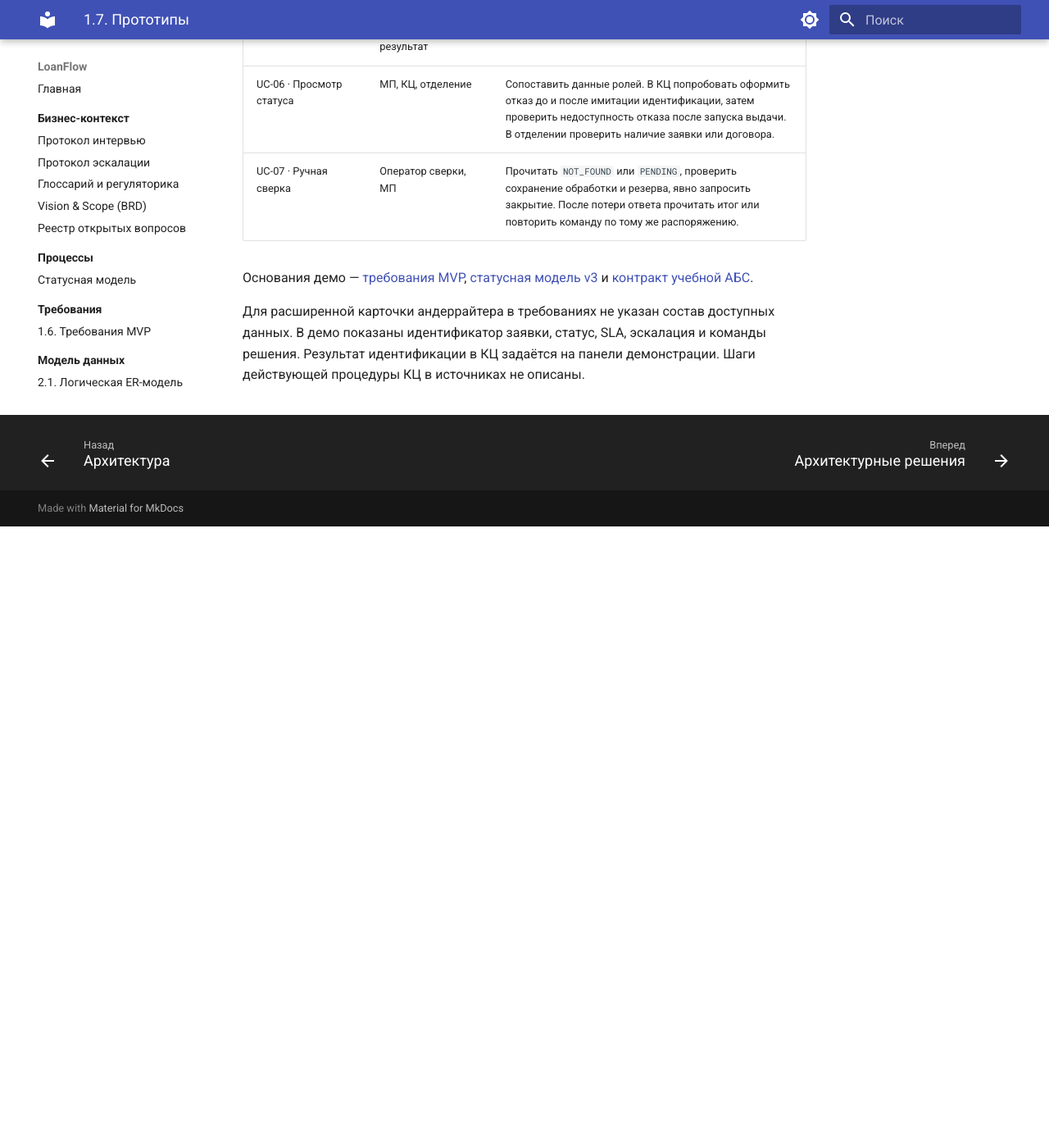
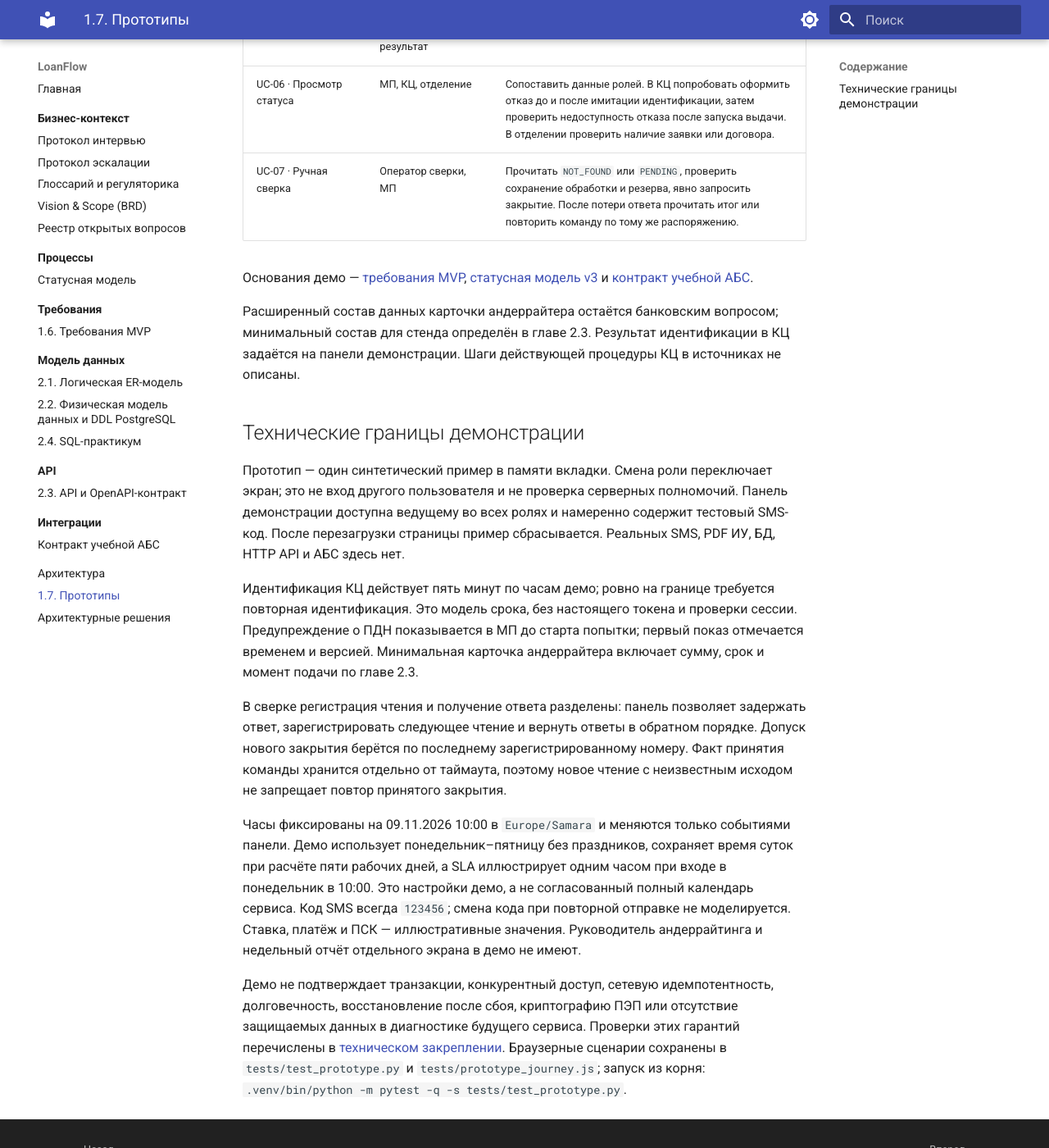
Before and after one commit to denis11134/loanflow, an MkDocs documentation site: the page built from docs/08-prototypes/index.md, in a window 1280 px wide and 1400 px high, scrolled down 758 px. Shown: the whole window at 82% size. Built offline with MkDocs 1.6.1 and Material for MkDocs 9.7.7, drawn with Linux system fonts in a browser that asks for light colours.

Commit message:
fix: согласовать действия КЦ, ПЭП и сверки в демо

```diff
--- a/docs/08-prototypes/index.md
+++ b/docs/08-prototypes/index.md
@@ -16,4 +16,34 @@
 
 Основания демо — [требования MVP](../03-requirements/1.6-mvp-requirements.md), [статусная модель v3](../02-processes/1.5-status-model.md) и [контракт учебной АБС](../06-integrations/abs-contract.md).
 
-Для расширенной карточки андеррайтера в требованиях не указан состав доступных данных. В демо показаны идентификатор заявки, статус, SLA, эскалация и команды решения. Результат идентификации в КЦ задаётся на панели демонстрации. Шаги действующей процедуры КЦ в источниках не описаны.
+Расширенный состав данных карточки андеррайтера остаётся банковским вопросом; минимальный состав для стенда определён в главе 2.3. Результат идентификации в КЦ задаётся на панели демонстрации. Шаги действующей процедуры КЦ в источниках не описаны.
+
+## Технические границы демонстрации
+
+Прототип — один синтетический пример в памяти вкладки. Смена роли переключает экран;
+это не вход другого пользователя и не проверка серверных полномочий. Панель демонстрации
+доступна ведущему во всех ролях и намеренно содержит тестовый SMS-код. После перезагрузки
+страницы пример сбрасывается. Реальных SMS, PDF ИУ, БД, HTTP API и АБС здесь нет.
+
+Идентификация КЦ действует пять минут по часам демо; ровно на границе требуется повторная
+идентификация. Это модель срока, без настоящего токена и проверки сессии. Предупреждение
+о ПДН показывается в МП до старта попытки; первый показ отмечается временем и версией.
+Минимальная карточка андеррайтера включает сумму, срок и момент подачи по главе 2.3.
+
+В сверке регистрация чтения и получение ответа разделены: панель позволяет задержать ответ,
+зарегистрировать следующее чтение и вернуть ответы в обратном порядке. Допуск нового закрытия
+берётся по последнему зарегистрированному номеру. Факт принятия команды хранится отдельно от
+таймаута, поэтому новое чтение с неизвестным исходом не запрещает повтор принятого закрытия.
+
+Часы фиксированы на 09.11.2026 10:00 в `Europe/Samara` и меняются только событиями панели.
+Демо использует понедельник–пятницу без праздников, сохраняет время суток при расчёте пяти
+рабочих дней, а SLA иллюстрирует одним часом при входе в понедельник в 10:00. Это настройки
+демо, а не согласованный полный календарь сервиса. Код SMS всегда `123456`; смена кода при
+повторной отправке не моделируется. Ставка, платёж и ПСК — иллюстративные значения.
+Руководитель андеррайтинга и недельный отчёт отдельного экрана в демо не имеют.
+
+Демо не подтверждает транзакции, конкурентный доступ, сетевую идемпотентность, долговечность,
+восстановление после сбоя, криптографию ПЭП или отсутствие защищаемых данных в диагностике
+будущего сервиса. Проверки этих гарантий перечислены в [техническом закреплении](../verification.md).
+Браузерные сценарии сохранены в `tests/test_prototype.py` и `tests/prototype_journey.js`;
+запуск из корня: `.venv/bin/python -m pytest -q -s tests/test_prototype.py`.
```
Also changed, not shown: docs/08-prototypes/loanflow-demo.html (+53 -26 lines), 2 other files.
